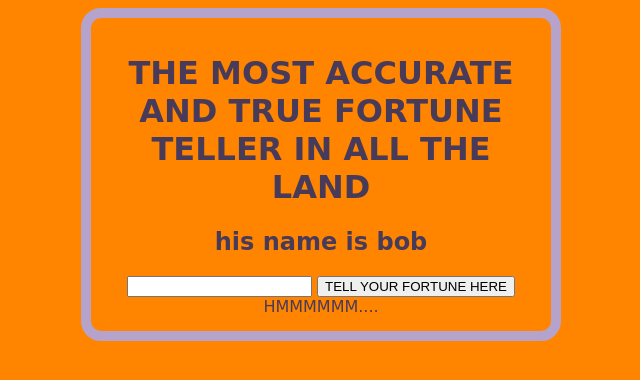
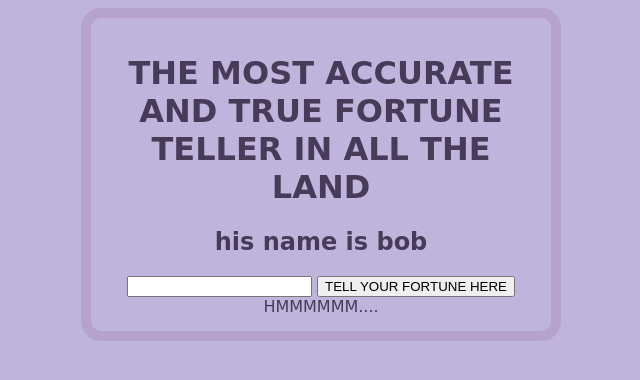
Before and after one commit to PickleLikesPizza/web_final_2025, a plain HTML site: page 8ball/index.html in a window 1280 px wide. Shown: the whole page, without its empty margins (319-959 px from the left). Drawn offline with Linux system fonts and the light colour scheme.

Commit message:
Update style.css

```diff
--- a/8ball/css/style.css
+++ b/8ball/css/style.css
@@ -1,5 +1,5 @@
 body {
-    background-color:rgb(255, 132, 0);
+    background-color:rgb(190, 180, 220);
     text-align: center;
     border: solid rgb(182, 163, 203) 10px;
     padding: 15px;
```
